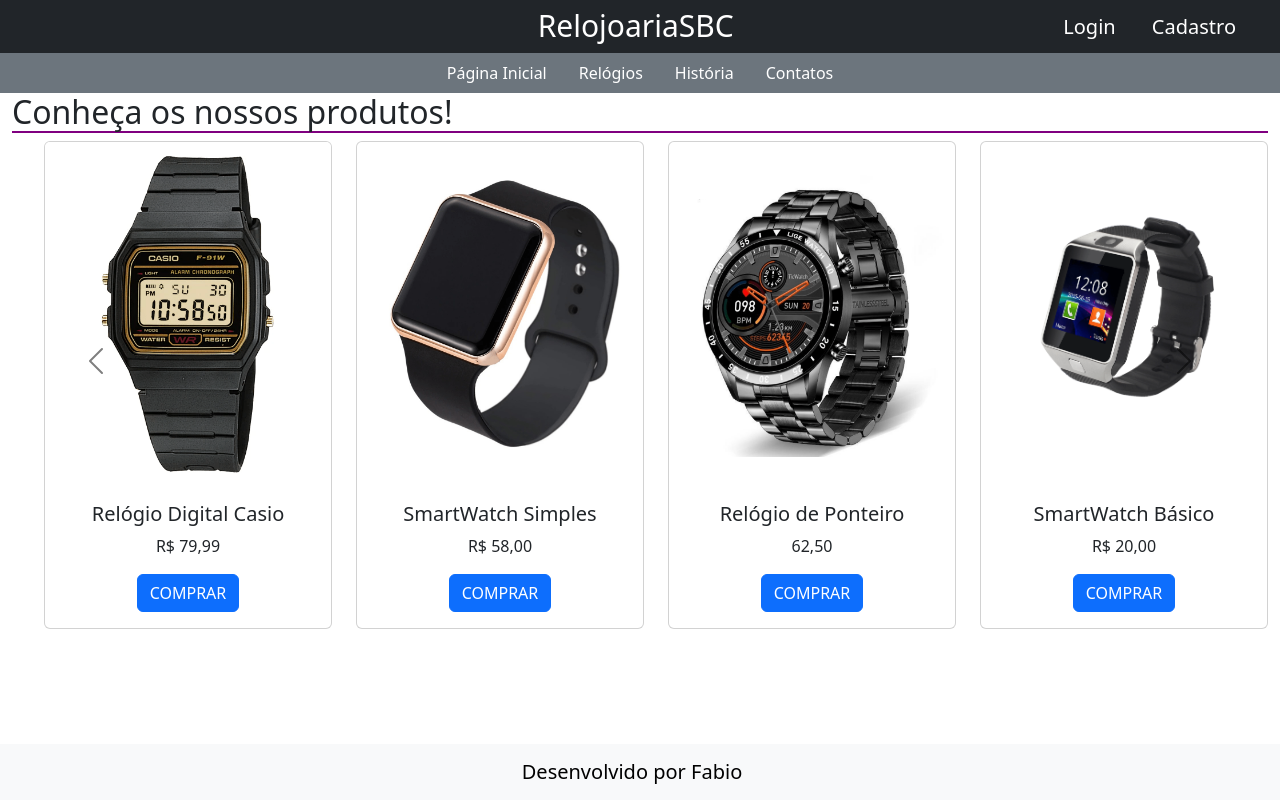
After one commit to FabioKuriki/primeiroFlask, a Flask app: page /relogios in a window 1280 px wide. The commit adds this page. Run offline with Flask 3, Linux system fonts and the light colour scheme.

Commit message:
Quinta commit

```diff
--- a/app/routes.py
+++ b/app/routes.py
@@ -10,7 +10,7 @@ def index():
 
 @app.route('/contato')
 def contato():
-    return render_template('contato.html', titulo="Contato", nome="Fabio", fundo="fundoContato")
+    return render_template('contato.html', titulo="Contato", nome="Fabio")
 
 @app.route('/cadastro')
 def cadastro():
@@ -19,3 +19,11 @@ def cadastro():
 @app.route('/login')
 def login():
     return render_template('login.html', titulo="Login", nome="Fabio", fundo="fundoLogin")
+
+@app.route('/relogios')
+def relogios():
+    return render_template('relogios.html', titulo="Relogios", nome="Fabio")
+
+@app.route('/historia')
+def historia():
+    return render_template('historia.html', titulo="História", nome="Fabio")
--- a/app/static/css/estilo.css
+++ b/app/static/css/estilo.css
@@ -52,9 +52,9 @@
 #cadastro{
     background-image: url(../imagens/backgroundCadastro.png);
     background-size: cover;
-    background-position: center;
     padding-top: 10%;
     padding-bottom: 20%;
+    background-attachment: fixed;
 }
 
 #fundoLogin{
@@ -63,26 +63,7 @@
     background-position: center;
     padding-top: 10%;
     padding-bottom: 20%;
-}
-
-#fundoContato{
-    display: grid;
-    grid-template-columns: 50% 50% ;
-}
-
-#ladoDireito{
-    grid-column-start: 2;
-    grid-column-end: 2;
-    grid-row-start: 1;
-    grid-row-end: 1;
-    border-left: 2px solid;
-}
-
-#ladoEsquerdo{
-    grid-column-start: 1;
-    grid-column-end: 1;
-    grid-row-start: 1;
-    grid-row-end: 1;
+    background-attachment: fixed;
 }
 
 #textoContato{
@@ -93,3 +74,14 @@
 #imgContato{
     margin-left: 6%;
 }
+
+#textoCadastro, #textoLogin, #menu, #menu2, #menu3, #menu4{
+    color: #fff
+}
+
+#menu:hover, #menu2:hover, #menu3:hover, #menu4:hover{
+    color: #1E90FF
+}
+#textoCadastro:hover, #textoLogin:hover{
+    color: #6A5ACD
+}
--- a/app/templates/base.html
+++ b/app/templates/base.html
@@ -17,24 +17,24 @@
               <a class="navbar-brand" href="/index"><span id="marca" class="navbar-brand mb-0 h1">RelojoariaSBC</span></a>
           </div>
           <div>
-             <a class="navbar-brand" href="/login"><span class="navbar-brand mb-0 h1 text-light">Login</span></a>
-             <a class="navbar-brand" href="/cadastro"><span class="navbar-brand mb-0 h1 text-light">Cadastro</span></a>
+             <a class="navbar-brand" href="/login"><span id="textoLogin" class="navbar-brand mb-0 h1">Login</span></a>
+             <a class="navbar-brand" href="/cadastro"><span id="textoCadastro" class="navbar-brand mb-0 h1 ">Cadastro</span></a>
           </div>
       </div>
     </nav>
 
     <ul class="nav justify-content-center bg-secondary">
       <li class="nav-item">
-        <a class="nav-link text-light" href="/index">Página Inicial</a>
+        <a id="menu" class="nav-link" href="/index">Página Inicial</a>
       </li>
       <li class="nav-item">
-        <a class="nav-link text-light" href="#">Relógios</a>
+        <a id="menu2" class="nav-link" href="/relogios">Relógios</a>
       </li>
       <li class="nav-item">
-        <a class="nav-link text-light" href="#">História</a>
+        <a id="menu3" class="nav-link" href="/historia">História</a>
       </li>
       <li class="nav-item">
-        <a class="nav-link text-light" href="/contato">Contatos</a>
+        <a id="menu4" class="nav-link" href="/contato">Contatos</a>
       </li>
     </ul>
 
--- a/app/templates/cadastro.html
+++ b/app/templates/cadastro.html
@@ -31,12 +31,15 @@
                   <label for="inputAddress" class="form-label">Endereço</label>
                   <input type="text" class="form-control" id="inputAddress" placeholder="Rua...">
                 </div>
-                <div class="col-12">
+                <div class="col-12 text-center">
                   <button type="submit" class="btn btn-primary">Realizar Cadastro</button>
                 </div>
              </form>
           </div>
     </div>
+        <div class="col">
+            <p class="fs-1 fw-bold" style="margin-left: 4%;">Insira os seus dados e vem comprar com a gente!!!!</p>
+        </div>
         <div class="col"></div>
     </div>
 
--- a/app/templates/login.html
+++ b/app/templates/login.html
@@ -20,7 +20,7 @@
                   <input type="password" class="form-control" id="inputPassword4">
               </div>
             </div>
-          <div class="col-12">
+          <div class="col-12 text-center">
               <button type="submit" class="btn btn-primary">Realizar login</button>
           </div>
          </form>
--- /dev/null
+++ b/app/templates/relogios.html
@@ -0,0 +1,111 @@
+{% extends 'base.html' %}
+{% block conteudo %}
+
+    <div id="carouselExample" class="container-fluid carousel carousel-dark slide">
+      <h2 style="border-bottom: 2px solid purple">Conheça os nossos produtos!</h2>
+      <div class="carousel-inner">
+        <div class="carousel-item active">
+          <div class="row">
+            <div class="col"></div>
+            <div class="col">
+              <div class="card text-center" style="width: 18rem;">
+                <img src="{{url_for('static', filename='imagens/relogioDigital.png')}}" class="card-img-top" alt="...">
+                <div class="card-body">
+                  <h5 class="card-title">Relógio Digital Casio</h5>
+                  <p class="card-text">R$ 79,99</p>
+                  <a href="#" class="btn btn-primary">COMPRAR</a>
+                </div>
+                </div>
+              </div>
+            <div class="col">
+                <div class="card text-center" style="width: 18rem;">
+                    <img style="padding-bottom: 10%; padding-top: 10%" src="{{url_for('static', filename='imagens/relogioDigital2.png')}}" class="card-img-top" alt="...">
+                    <div class="card-body">
+                      <h5 class="card-title">SmartWatch Simples</h5>
+                      <p class="card-text">R$ 58,00</p>
+                      <a href="#" class="btn btn-primary">COMPRAR</a>
+                    </div>
+                </div>
+            </div>
+            <div class="col">
+                <div class="card text-center" style="width: 18rem;">
+                    <img style="padding-bottom: 10%; padding-top: 10%" src="{{url_for('static', filename='imagens/relogioPonteiro.png')}}" class="card-img-top" alt="...">
+                    <div class="card-body">
+                      <h5 class="card-title">Relógio de Ponteiro</h5>
+                      <p class="card-text">62,50</p>
+                      <a href="#" class="btn btn-primary">COMPRAR</a>
+                    </div>
+                </div>
+            </div>
+            <div class="col">
+              <div class="card text-center" style="width: 18rem;">
+                  <img style="padding-bottom: 14%; padding-top: 13%" src="{{url_for('static', filename='imagens/relogioSmart.png')}}" class="card-img-top" alt="...">
+                  <div class="card-body">
+                    <h5 class="card-title">SmartWatch Básico</h5>
+                    <p class="card-text">R$ 20,00</p>
+                    <a href="#" class="btn btn-primary">COMPRAR</a>
+                  </div>
+              </div>
+            </div>
+            <div class="col text-center"></div>
+          </div>
+        </div>
+        <div class="carousel-item">
+          <div class="row">
+            <div class="col"></div>
+            <div class="col">
+              <div class="card text-center" style="width: 18rem;">
+                <img style="padding-bottom: 10%; padding-top: 10%"src="{{url_for('static', filename='imagens/relogio.jpg')}}" class="card-img-top" alt="...">
+                <div class="card-body">
+                  <h5 class="card-title">Relógio Infantil Rosa</h5>
+                  <p class="card-text">R$ 10,00</p>
+                  <a href="#" class="btn btn-primary">COMPRAR</a>
+                </div>
+                </div>
+              </div>
+            <div class="col">
+                <div class="card text-center" style="width: 18rem;">
+                    <img style="padding-bottom: 7%; padding-top: 6%" src="{{url_for('static', filename='imagens/relogio2.jpg')}}" class="card-img-top" alt="...">
+                    <div class="card-body">
+                      <h5 class="card-title">SmartWatch Dourado</h5>
+                      <p class="card-text">R$ 500,00</p>
+                      <a href="#" class="btn btn-primary">COMPRAR</a>
+                    </div>
+                </div>
+            </div>
+            <div class="col">
+              <div class="card text-center" style="width: 18rem;">
+                  <img style="padding-bottom: 10%; padding-top: 10%" src="{{url_for('static', filename='imagens/relogio3.jpg')}}" class="card-img-top" alt="...">
+                  <div class="card-body">
+                    <h5 class="card-title">Relógio Pulseira</h5>
+                    <p class="card-text">R$ 45,00</p>
+                    <a href="#" class="btn btn-primary">COMPRAR</a>
+                  </div>
+              </div>
+            </div>
+            <div class="col text-center">
+                <div class="card" style="width: 18rem;">
+                    <img style="padding-bottom: 10%; padding-top: 10%" src="{{url_for('static', filename='imagens/relogio4.png')}}" class="card-img-top" alt="...">
+                    <div class="card-body">
+                      <h5 class="card-title">SmartWatch Black</h5>
+                      <p class="card-text">R$ 140,00</p>
+                      <a href="#" class="btn btn-primary">COMPRAR</a>
+                    </div>
+                </div>
+            </div>
+            <div class="col"></div>
+          </div>
+        </div>
+      </div>
+      <button class="carousel-control-prev" type="button" data-bs-target="#carouselExample" data-bs-slide="prev">
+        <span class="carousel-control-prev-icon" aria-hidden="true"></span>
+        <span class="visually-hidden">Previous</span>
+      </button>
+      <button class="carousel-control-next" type="button" data-bs-target="#carouselExample" data-bs-slide="next">
+        <span class="carousel-control-next-icon" aria-hidden="true"></span>
+        <span class="visually-hidden">Next</span>
+      </button>
+    </div>
+
+
+{% endblock %}
```
Also changed, not shown: app/templates/contato.html (+4 -4 lines), app/templates/historia.html (added, +16 -0 lines), app/static/imagens/relogio.jpg (added), app/static/imagens/relogio2.jpg (added), app/static/imagens/relogio3.jpg (added), app/static/imagens/relogio4.png (added), app/static/imagens/relogioDigital2.png (added).
